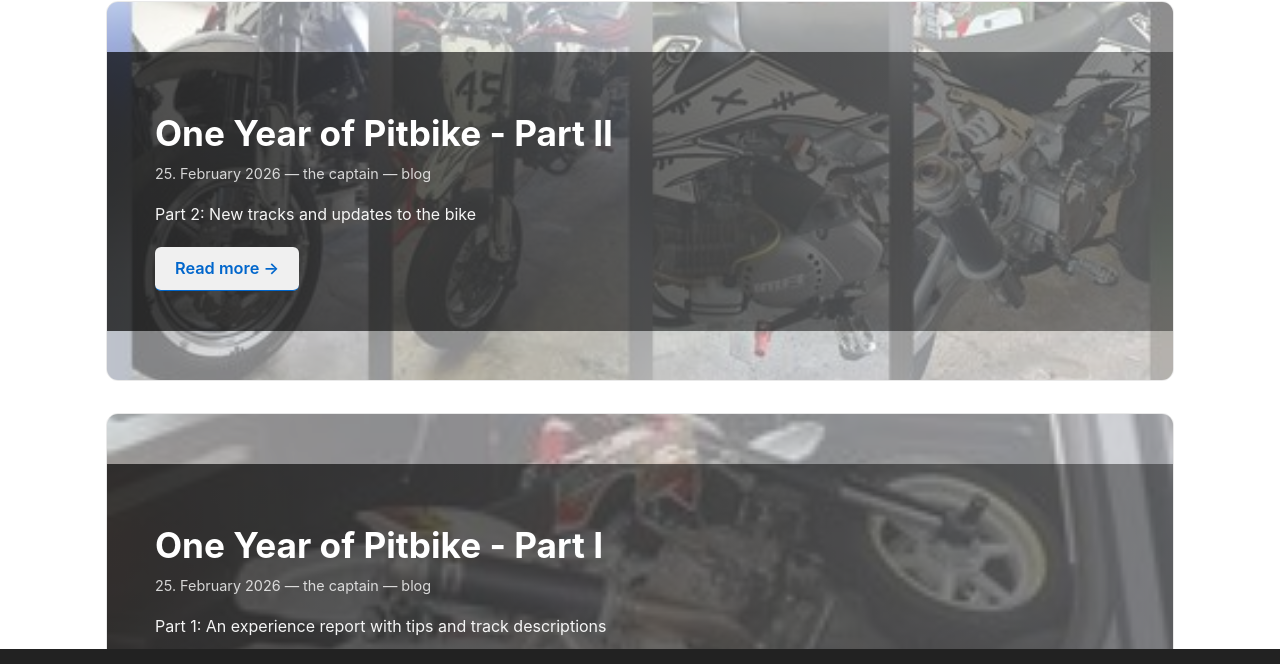
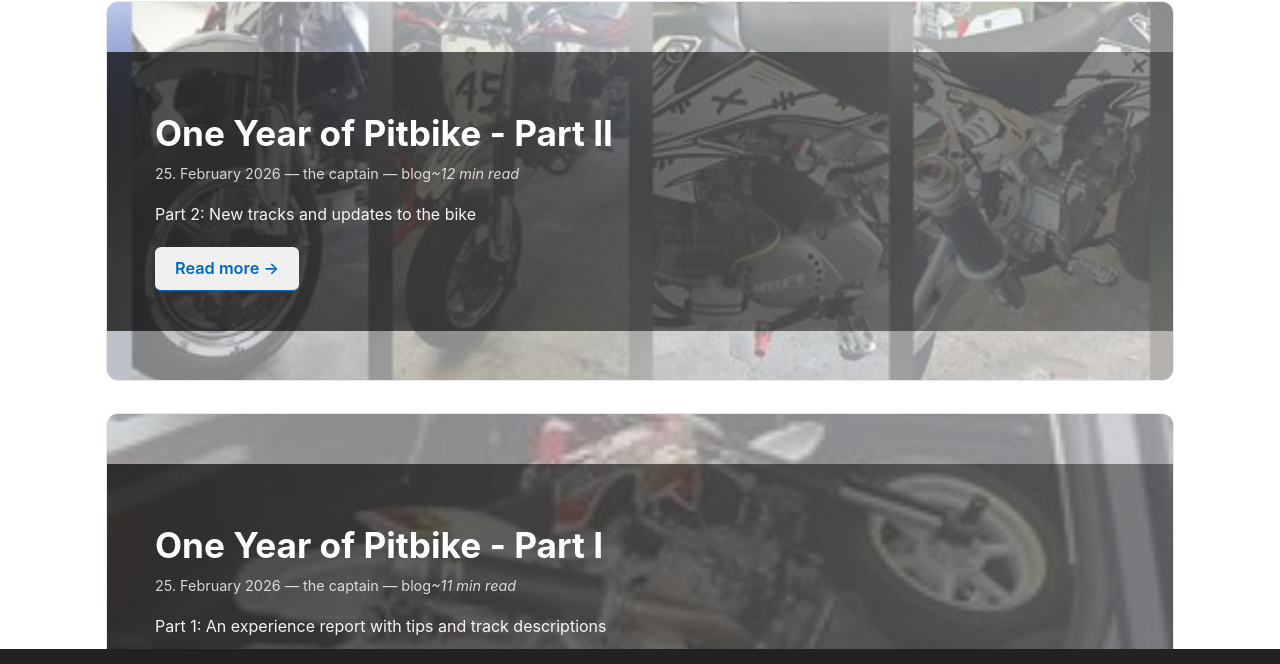
Before and after one commit to antonsperling/antonsperling.github.io, a Jekyll site: the page built from blog.md, in a window 1280 px wide. Shown: the part 188-852 px from the top of the page. Built offline with Jekyll 4.4.1, drawn with Linux system fonts in a browser that asks for light colours; part of the change alters nothing that is shown.

Commit message:
added approximate reading time to blog view

```diff
--- a/assets/css/style.css
+++ b/assets/css/style.css
@@ -421,6 +421,7 @@ html[data-theme="dark"] #theme-toggle:focus {
 .blog-card-title a { color: #fff; text-decoration: none; border: none; transition: all 0.2s ease; }
 .blog-card-title a:hover { color: #fff; background: none; }
 .blog-card-meta { color: rgba(255,255,255,0.8); font-size: 0.9rem; margin-bottom: 1rem; }
+.blog-card-reading-time { font-style: italic; }
 .blog-card-excerpt { color: rgba(255,255,255,0.95); margin-bottom: 1.25rem; line-height: 1.6; font-size: 1rem; }
 .blog-card-readmore { display: inline-block; padding: 0.5rem 1.25rem; background: #f0f0f0; color: var(--link); text-decoration: none; border-radius: 6px; font-weight: 600; transition: all 0.2s ease; }
 .blog-card-readmore:hover { background: var(--link); color: #fff; transform: translateX(4px); }
--- a/blog.md
+++ b/blog.md
@@ -22,11 +22,18 @@ permalink: /blog/
       author: {{ post.author | jsonify }},
       categories: {{ post.categories | join: ", " | jsonify }},
       excerpt: {{ post.excerpt | strip_html | truncate: 300 | jsonify }},
+      content: {{ post.content | strip_html | jsonify }},
       lang: {{ post.lang | jsonify }},
       background_image: {{ post.background_image | jsonify }}
     }{% unless forloop.last %},{% endunless %}
     {% endfor %}
   ];
+
+  function calculateReadingTime(content) {
+    var wordCount = content.trim().split(/\s+/).length;
+    var readingTime = Math.ceil(wordCount / 200);
+    return readingTime < 1 ? 1 : readingTime;
+  }
 
   function renderBlogPosts() {
     var blogList = document.getElementById('blog-list');
@@ -70,7 +77,9 @@ permalink: /blog/
       metaDiv.className = 'blog-card-meta';
       var authorText = post.author ? ' — ' + post.author : '';
       var categoriesText = post.categories ? ' — ' + post.categories : '';
-      metaDiv.innerHTML = '<time datetime="' + post.date + '">' + post.date + '</time>' + authorText + categoriesText;
+      var readingTime = calculateReadingTime(post.content);
+      var readingTimeText = '<span class="blog-card-reading-time">~' + readingTime + ' min read</span>';
+      metaDiv.innerHTML = '<time datetime="' + post.date + '">' + post.date + '</time>' + authorText + categoriesText + readingTimeText;
 
       var excerptDiv = document.createElement('div');
       excerptDiv.className = 'blog-card-excerpt';
```
